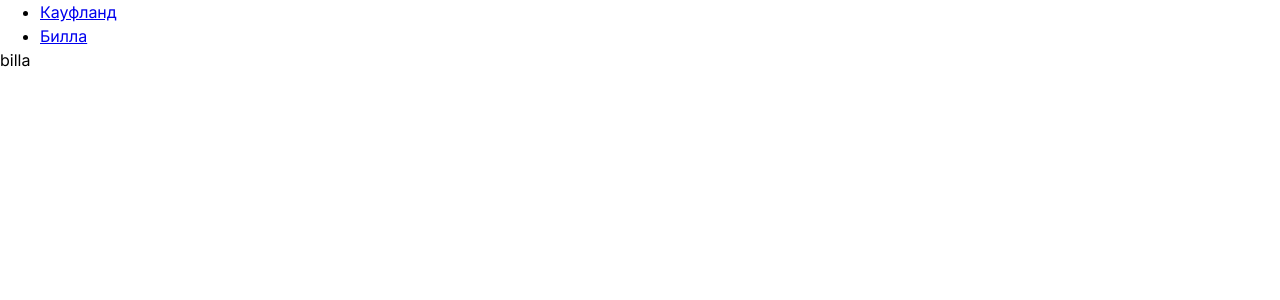
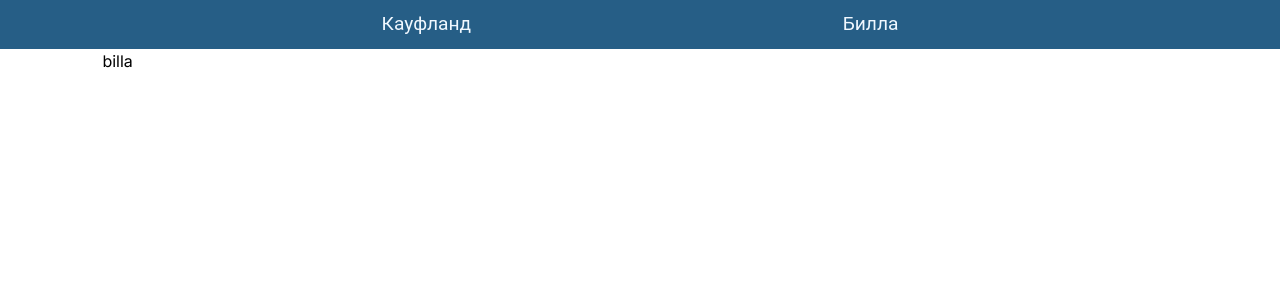
Before and after one commit to fikiivanov/validator-x, a Next.js app: page /billa in a window 1280 px wide. Shown: the top 300 px of the page. Built offline with nearby package versions, Linux system fonts and the light colour scheme.

Commit message:
add styles to header

```diff
--- a/src/app/billa/page.jsx
+++ b/src/app/billa/page.jsx
@@ -1,11 +1,17 @@
+'use client'
 import React from 'react'
 import Header from '../components/Header/Header'
 
 const page = () => {
     return (
-       <>    <Header />
-        <div>billa</div>
-    </>
+        <div className='second-stores'>
+            <Header />
+            <div className="shell">
+                <div className="second-stores__inner">
+                    <div>billa</div>
+                </div>
+            </div>
+        </div>
     )
 }
 
--- a/src/app/components/Header/Header.jsx
+++ b/src/app/components/Header/Header.jsx
@@ -1,12 +1,13 @@
 import Link from 'next/link'
 import React from 'react'
+import './Header.scss'
 
 const Header = () => {
     return (
         <div className='header'>
             <div className='header__inner'>
                 <ul>
-                    <li><Link href={"/kaulfland"}>Кауфланд</Link></li>
+                    <li><Link href={"/kaufland"}>Кауфланд</Link></li>
 
                     <li><Link href={"/billa"}>Билла</Link></li>
                 </ul>
--- /dev/null
+++ b/src/app/components/Header/Header.scss
@@ -0,0 +1,29 @@
+$main: #265E86;
+
+.header {
+    background-color: $main;
+    text-decoration: none;
+
+    &__inner {
+        ul {
+            padding: 10px;
+            list-style-type: none;
+            display: flex;
+            justify-content: space-evenly;
+
+            li {
+                a {
+                    font-size: larger;
+                    font-family: 'Roboto';
+                    color: aliceblue;
+                    text-decoration: none;
+                }
+
+                a:hover {
+                    color: lightblue;
+                    transition: color ease-in-out 150ms;
+                }
+            }
+        }
+    }
+}
```
Also changed, not shown: src/app/kaufland/page.jsx (renamed from src/app/kaulfland/page.jsx, +4 -3 lines).
